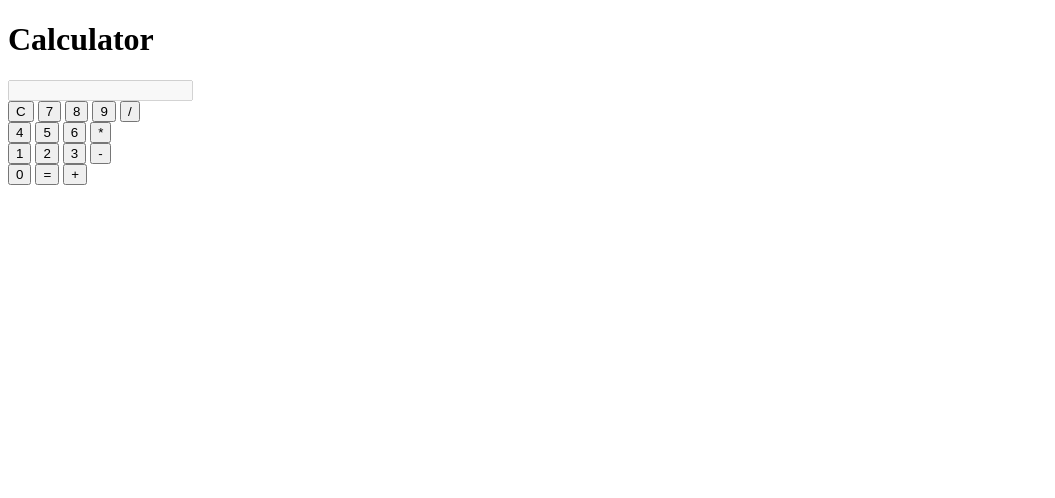
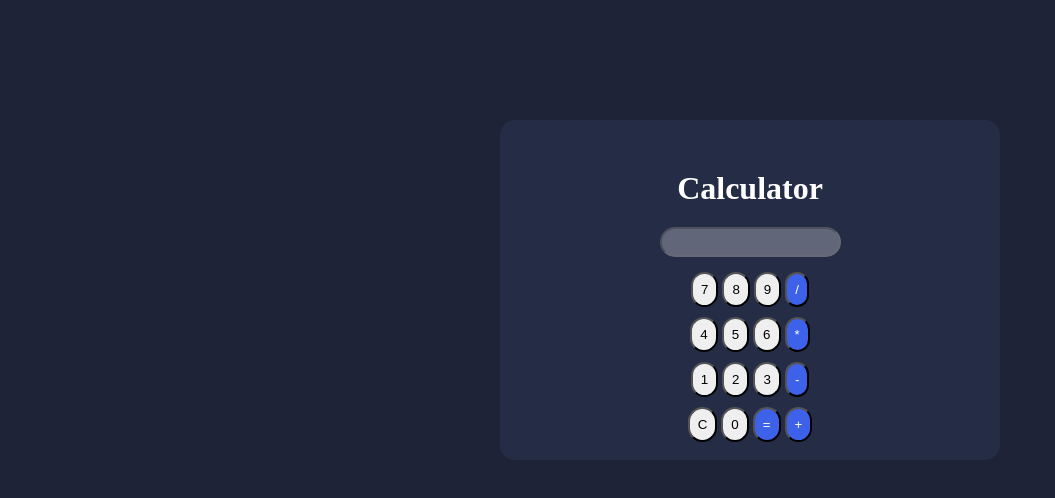
Before and after one commit to Rutikanga3/The-Calculator, a plain HTML site: page Index.html in a window 1280 px wide. Shown: the whole page, without its empty margins (0-1055 px from the left). Drawn offline with Linux system fonts and the light colour scheme.

Commit message:
contents of CSS

```diff
--- a/Index.html
+++ b/Index.html
@@ -11,25 +11,27 @@
         <h1>Calculator</h1>
         <input type="text" id="display" disabled>
         <div id="buttons">
-            <button onclick="clearDisplay()">C</button>
+
             <button onclick="appendToDisplay('7')">7</button>
             <button onclick="appendToDisplay('8')">8</button>
             <button onclick="appendToDisplay('9')">9</button>
-            <button onclick="appendToDisplay('/')">/</button>
+            <button onclick="appendToDisplay('/')"  class="cbt">/</button>
             <br>
             <button onclick="appendToDisplay('4')">4</button>
             <button onclick="appendToDisplay('5')">5</button>
             <button onclick="appendToDisplay('6')">6</button>
-            <button onclick="appendToDisplay('*')">*</button>
+            <button onclick="appendToDisplay('*')" class="cbt">*</button>
             <br>
             <button onclick="appendToDisplay('1')">1</button>
             <button onclick="appendToDisplay('2')">2</button>
             <button onclick="appendToDisplay('3')">3</button>
-            <button onclick="appendToDisplay('-')">-</button>
+            <button onclick="appendToDisplay('-')" class="cbt">-</button>
             <br>
+            <button onclick="clearDisplay()">C</button>
             <button onclick="appendToDisplay('0')">0</button>
-            <button onclick="calculateResult()">=</button>
-            <button onclick="appendToDisplay('+')">+</button>
+            <button onclick="calculateResult()" class="cbt">=</button>
+            <button onclick="appendToDisplay('+')" class="cbt">+</button>
+
         </div>
     </div>
   <script src="script.js"></script>
--- a/style.css
+++ b/style.css
@@ -0,0 +1,43 @@
+*{
+    margin: 0;
+    padding: 0;
+    box-sizing: border-box;
+}
+#calculator{
+    background-color: rgba(54, 68, 102,0.3);
+    width: 500px;
+    height: 340px;
+    padding: 50px;
+    margin: 50px;
+    border-radius: 15px;
+}
+h1{
+    color: white;
+    padding-bottom: 20px;
+}
+body{
+    justify-content: center;
+    align-items: center;
+    text-align: center;
+    background-color: rgb(30, 35, 55);
+    margin-left: 450px;
+    margin-top: 120px;
+}
+button{
+   margin-bottom: 10px;
+   border-radius:  60px;
+   padding: 8px;
+
+}
+#display{
+    margin-bottom: 15px;
+    border-radius: 15px;
+    height: 30px;
+    color: white;
+    text-align: center;
+    justify-content: center;
+}
+.cbt{
+    color: white;
+    background-color: rgb(62, 97, 234);
+}
```
